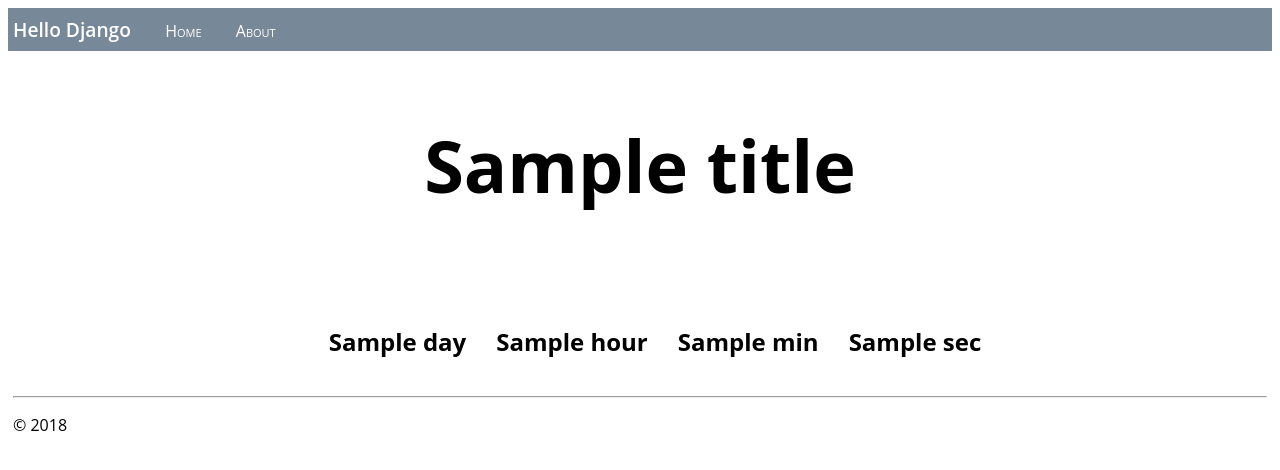
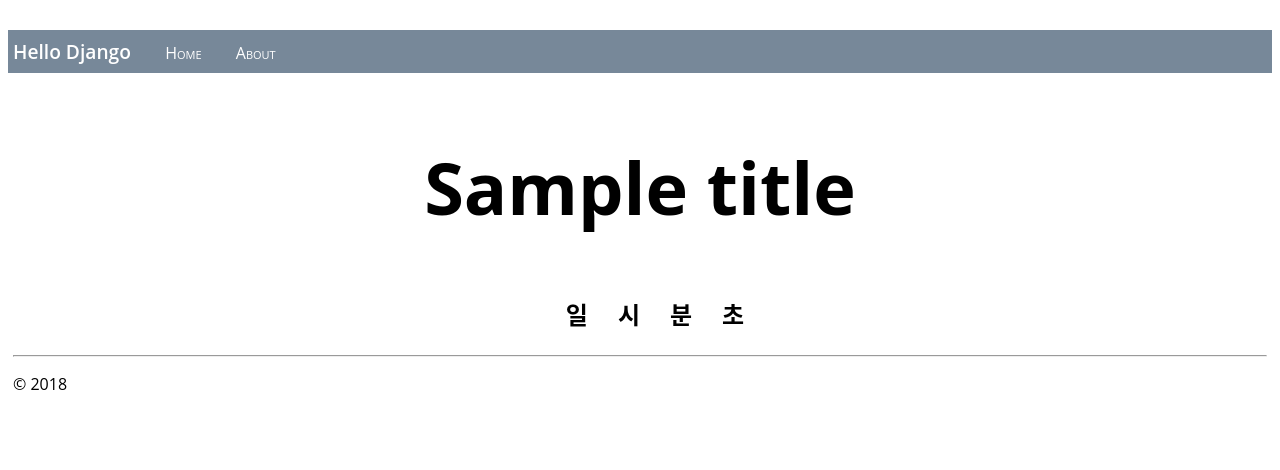
Before and after one commit to level120/Vote_of_LeeLab, a Django app: template Vote_of_LeeLab/VoteApp/templates/VoteApp/index.html in a window 1280 px wide. Shown: the top 470 px of the page. Run offline with Django 3.2, Linux system fonts and the light colour scheme; the template is opened without the code that fills it: most values are stand-ins (such as "Sample title", 1, 10 or a date in 2020); some libraries are stand-ins or nearby versions.

Commit message:
change charset-utf8
index.html 문자형식 변경
시간 변경

```diff
--- a/Vote_of_LeeLab/VoteApp/templates/VoteApp/index.html
+++ b/Vote_of_LeeLab/VoteApp/templates/VoteApp/index.html
@@ -3,7 +3,7 @@
 
 <section>
 	<h2 class="title">{{ title }}</h2>
-	<p class="timer"><span id="day"></span>{{ day }}<span id="hour"></span>{{ hour }}<span id="min"></span>{{ min }}<span id="sec"></span>{{ sec }}</p>
+	<p class="timer"><span id="day"></span>일<span id="hour"></span>시<span id="min"></span>분<span id="sec"></span>초</p>
 </section>
 
 <script>
--- a/Vote_of_LeeLab/VoteApp/views.py
+++ b/Vote_of_LeeLab/VoteApp/views.py
@@ -4,7 +4,7 @@
 # Create your views here.
 
 # CountDown
-COUNTDOWN_TARGET_DATE = datetime.datetime(2018, 9, 1, 00, 00, 00, 000000)
+COUNTDOWN_TARGET_DATE = datetime.datetime(2018, 8, 24, 00, 00, 00, 000000)
 
 def index(request):
     if COUNTDOWN_TARGET_DATE > datetime.datetime.now():
@@ -15,10 +15,6 @@
             "VoteApp/index.html",
            {
                'title' : "투표까지 남은시간",
-               'day' : "일",
-               'hour' : "시간",
-               'min' : "분",
-               'sec' : "초",
                'server_time' : send_data
            }
         )
```
